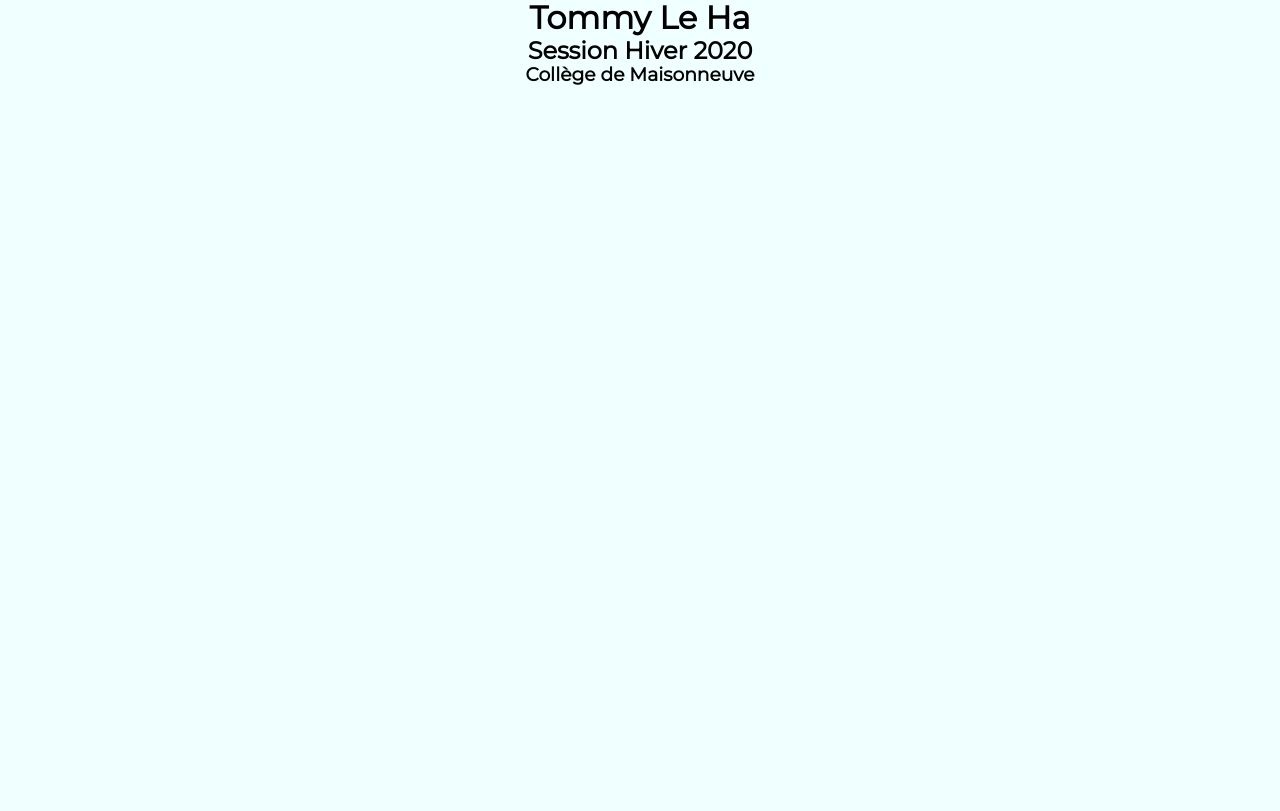
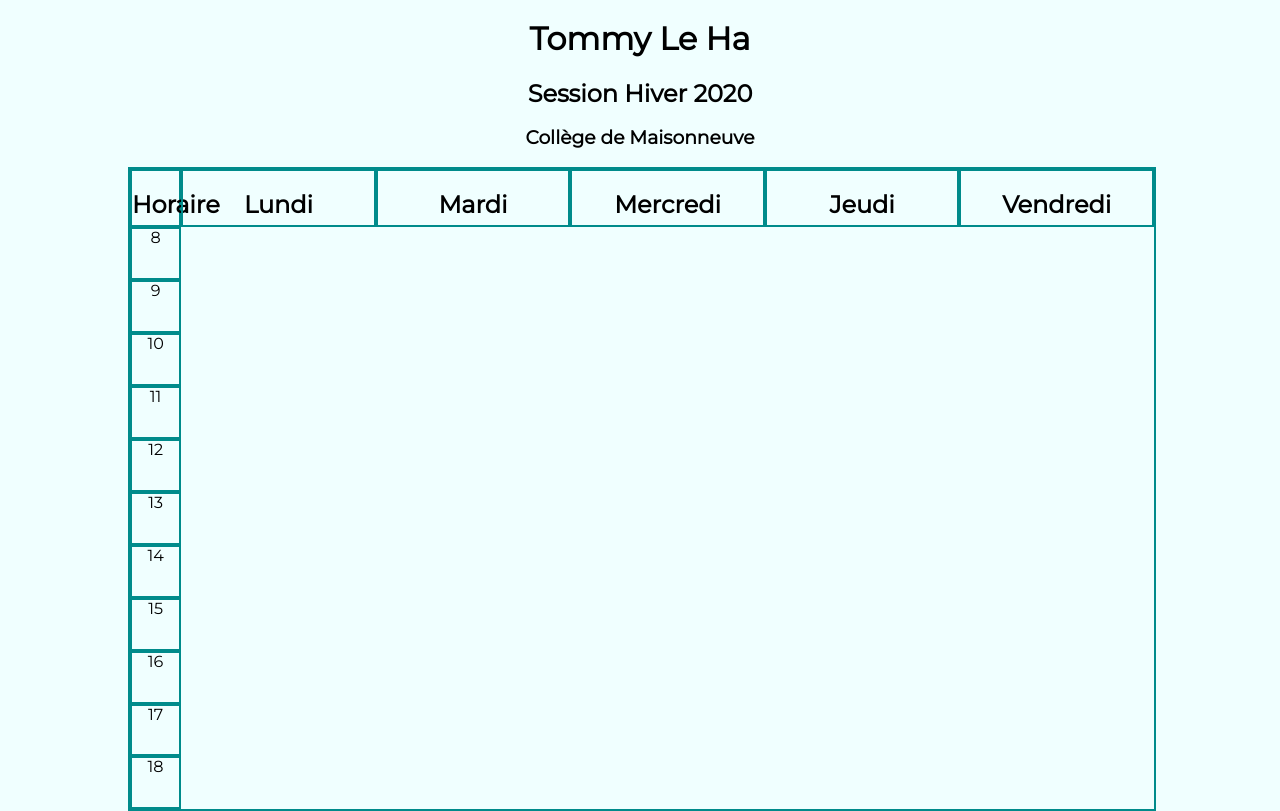
Before and after one commit to TommyLeHa/Ex4, a plain HTML site: page index.htm in a window 1280 px wide. Drawn offline with Linux system fonts and the light colour scheme.

Commit message:
Placement des heures en colonne et des dates en rangée

```diff
--- a/index.htm
+++ b/index.htm
@@ -15,5 +15,37 @@
         <h2>Session Hiver 2020</h2>
         <h3>Collège de Maisonneuve</h3>
     </header>
+
+    <main class="horaire">
+        <div>
+            <h2>Horaire</h2>
+        </div>
+        <div>
+            <h2>Lundi</h2>
+        </div>
+        <div>
+            <h2>Mardi</h2>
+        </div>
+        <div>
+            <h2>Mercredi</h2>
+        </div>
+        <div>
+            <h2>Jeudi</h2>
+        </div>
+        <div>
+            <h2>Vendredi</h2>
+        </div>
+        <div class="huit">8</div>
+        <div class="neuf">9</div>
+        <div class="dix">10</div>
+        <div class="onze">11</div>
+        <div class="douze">12</div>
+        <div class="treize">13</div>
+        <div class="quatorze">14</div>
+        <div class="quinze">15</div>
+        <div class="seize">16</div>
+        <div class="dix-sept">17</div>
+        <div class="dix-huit">18</div>
+    </main>
 </body>
 </html>
--- a/sass/_horaire.scss
+++ b/sass/_horaire.scss
@@ -3,14 +3,57 @@
     font-family: 'Montserrat';
 
     header {
-        display: flex;
-        justify-content: center;
-        align-items: center;
-        flex-direction: column;
+        text-align: center;
     }
-    h1,h2,h3{
-        margin: 0 auto;
+
+    .horaire {
+        display: grid;
+        height: 80vh;
+        width: 80%;
+        margin: 0 10%;
+        grid-template-columns: 5% 19% 19% 19% 19% 19%;
+        grid-template-rows: 9% auto;
+        border: 2px solid darkcyan;
     }
-}
+    .huit{
+        grid-column: 1;
+        grid-row: 2;
+    }
+    .neuf{
+        grid-column: 1;
+    }
+    .dix{
+        grid-column: 1;
+    }
+
+    .onze{
+        grid-column: 1;
+    }
+    .douze{
+        grid-column: 1;
+    }
+    .treize{
+        grid-column: 1;
+    }
+    .quatorze{
+        grid-column: 1;
+    }
+    .quinze{
+        grid-column: 1;
+    }
+    .seize{
+        grid-column: 1;
+    }
+    .dix-sept{
+        grid-column: 1;
+    }
+    .dix-huit{
+        grid-column: 1;
+    }
+
+    div{
+        border: 2px solid darkcyan;
+        text-align: center;
+    }
 
 }
```
Also changed, not shown: css/style.css, 1 other file.
